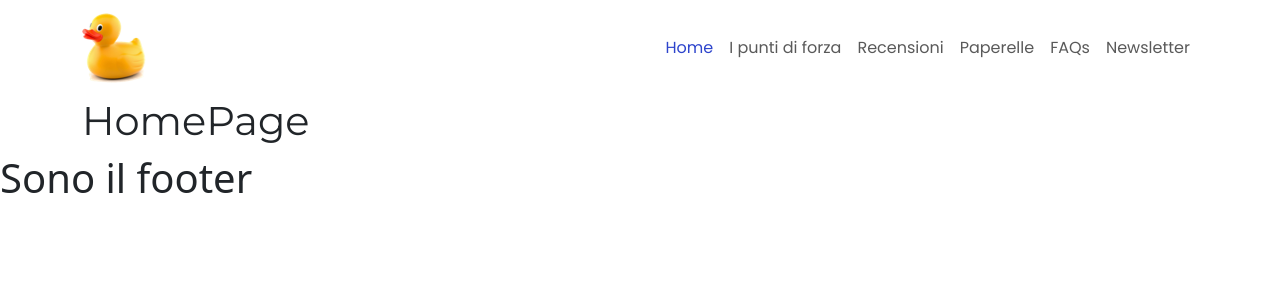
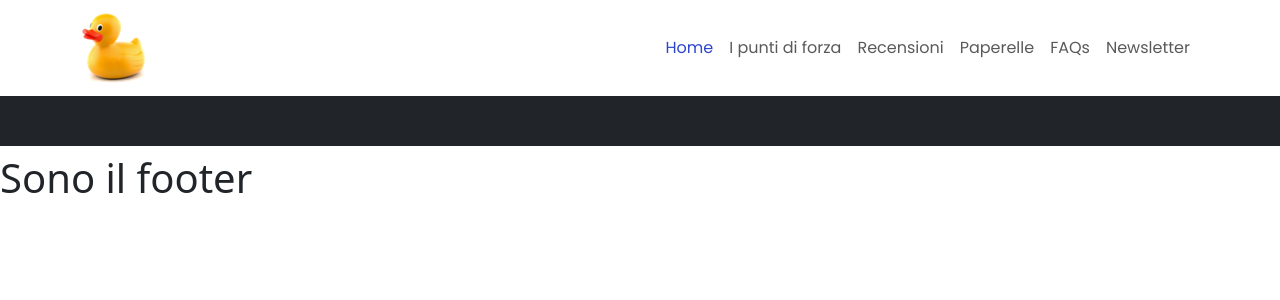
Before and after one commit to LucaCavatassi/landing-page-product, a Vue app: page / in a window 1280 px wide. Shown: the top 300 px of the page. Built offline with nearby package versions, Linux system fonts and the light colour scheme.

Commit message:
feat: header max-height + bg dark for debugging

```diff
--- a/src/components/HeaderComponent.vue
+++ b/src/components/HeaderComponent.vue
@@ -5,7 +5,7 @@
     <nav class="navbar navbar-expand-md" aria-label="Navbar">
         <div class="container header-font">
             <!-- Logo -->
-            <a class="navbar-brand" href="#"><img src="../../public/imgs/logo.png" alt="Logo"></a>
+            <a class="navbar-brand m-auto" href="#"><img src="../../public/imgs/logo.png" alt="Logo"></a>
             <!-- /Logo -->
 
             <!-- Toggler Hamburger -->
@@ -46,7 +46,12 @@
 <style scoped lang="scss">
     @import '../style/general.scss';
 
+    nav {
+        max-height: 96px;
+    }
+
     .nav-link.active {
         color: $blue!important
     }
+
 </style>
--- a/src/pages/HomePage.vue
+++ b/src/pages/HomePage.vue
@@ -12,7 +12,7 @@
 
 <template>
     <HeaderComponent />
-    <div class="container">
+    <div class="bg-dark">
         <h1 class="body-font">HomePage</h1>
     </div>
     <FooterComponent />
```
